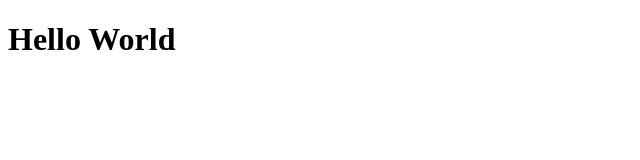
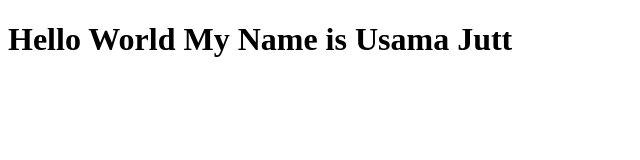
Before and after one commit to 03127346118/Bootcamp-2020-1st-June, a plain HTML site: page index.html in a window 1280 px wide. Shown: the whole page, without its empty margins (0-640 px from the left). Drawn offline with Linux system fonts and the light colour scheme.

Commit message:
Update index.html

```diff
--- a/index.html
+++ b/index.html
@@ -6,6 +6,6 @@
   <title>Document</title>
 </head>
 <body>
-  <h1> Hello World</h1>
+  <h1> Hello World My Name is Usama Jutt</h1>
 </body>
 </html>
```
